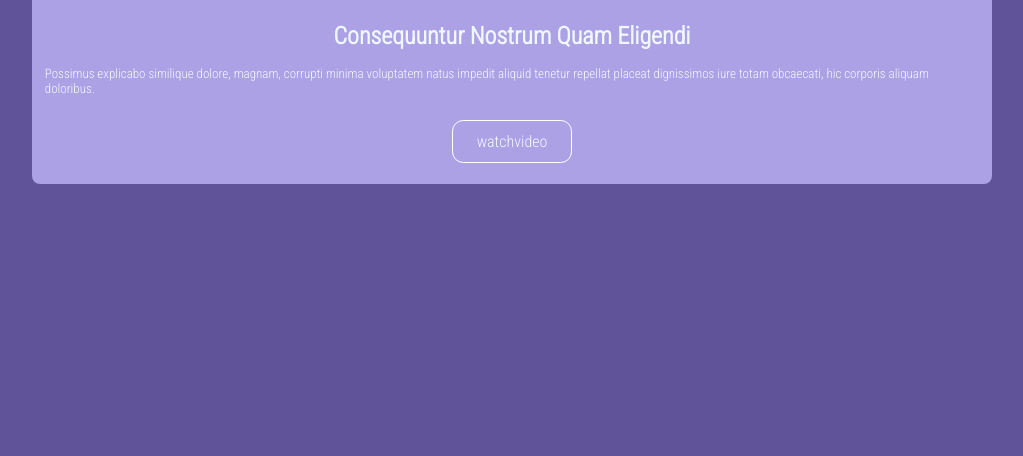
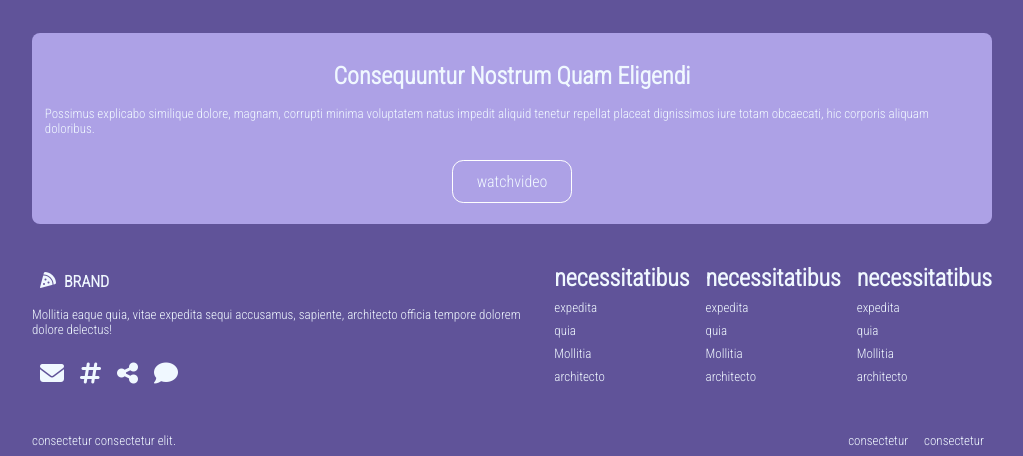
Before and after one commit to nedashanny/css-project1, a plain HTML site: page index.html in a window 1280 px wide. Shown: the part 2830-3286 px from the top of the page, without its empty margins (128-1151 px from the left). Before the commit the page ends 3038 px from the top, so only its background shows below. Drawn offline with Linux system fonts and the light colour scheme.

Commit message:
create footer

```diff
--- a/index.html
+++ b/index.html
@@ -396,7 +396,7 @@
 
         <!-- join -->
 
-        <div class="cart flex flex-column justify-content-center align-items-center" style="width: 100%;">
+        <div class="cart flex flex-column justify-content-center align-items-center mt-5" style="width: 100%;">
             <div class="flex mt-2 flex-column align-items-center width-100">
                 <div class="flex align-items-center m-1">
                     <h2 class="text-white text-transform-capitalize ">consequuntur nostrum quam eligendi</h2>
@@ -406,8 +406,57 @@
             <button class="btn-gradient m-2">watchvideo</button>
         </div>
 
-        <footer class="mt-3">
+        <footer class="mt-5">
+            <div class="flex justify-content-between">
+                <div class="flex flex-column">
+                    <div class="flex m-1">
+                        <i class="fa fa-pizza-slice text-white"></i>
+                        <p class="text-white text-bold ml-1">BRAND</p>
+                    </div>
+                    <p class="text-small text-thin text-white mt-1">Mollitia eaque quia, vitae expedita sequi accusamus, sapiente, architecto officia tempore dolorem dolore delectus!</p>
+                    <div class="flex mt-2">
+                        <i class="fa-solid fa-envelope text-white m-1 text-medium"></i>
+                        <i class="fa-solid fa-hashtag text-white m-1 text-medium"></i>
+                        <i class="fa-solid fa-share-nodes text-white m-1 text-medium"></i>
+                        <i class="fa-solid fa-comment text-white m-1 text-medium"></i>
+                    </div>
+                </div>
+                <div class="flex">
+                    <div class="ml-2">
+                        <h2 class="text-bold text-white">necessitatibus</h2>
+                        <p class="text-small text-thin text-white mt-1">expedita</p>
+                        <p class="text-small text-thin text-white mt-1">quia</p>
+                        <p class="text-small text-thin text-white mt-1">Mollitia</p>
+                        <p class="text-small text-thin text-white mt-1">architecto</p>
+                    </div>
 
+                    <div class="ml-2">
+                        <h2 class="text-bold text-white">necessitatibus</h2>
+                        <p class="text-small text-thin text-white mt-1">expedita</p>
+                        <p class="text-small text-thin text-white mt-1">quia</p>
+                        <p class="text-small text-thin text-white mt-1">Mollitia</p>
+                        <p class="text-small text-thin text-white mt-1">architecto</p>
+                    </div>
+
+                    <div class="ml-2">
+                        <h2 class="text-bold text-white">necessitatibus</h2>
+                        <p class="text-small text-thin text-white mt-1">expedita</p>
+                        <p class="text-small text-thin text-white mt-1">quia</p>
+                        <p class="text-small text-thin text-white mt-1">Mollitia</p>
+                        <p class="text-small text-thin text-white mt-1">architecto</p>
+                    </div>
+                </div>
+            </div>
+
+            <div class="flex justify-content-between mt-5 mb-1">
+                <div>
+                    <p class="text-small text-thin text-white">consectetur consectetur elit.</p>
+                </div>
+                <div class="flex">
+                    <p class="text-small text-thin text-white mx-1">consectetur</p>
+                    <p class="text-small text-thin text-white mx-1">consectetur</p>
+                </div>
+            </div>
         </footer>
     </div>
 </body>
```
